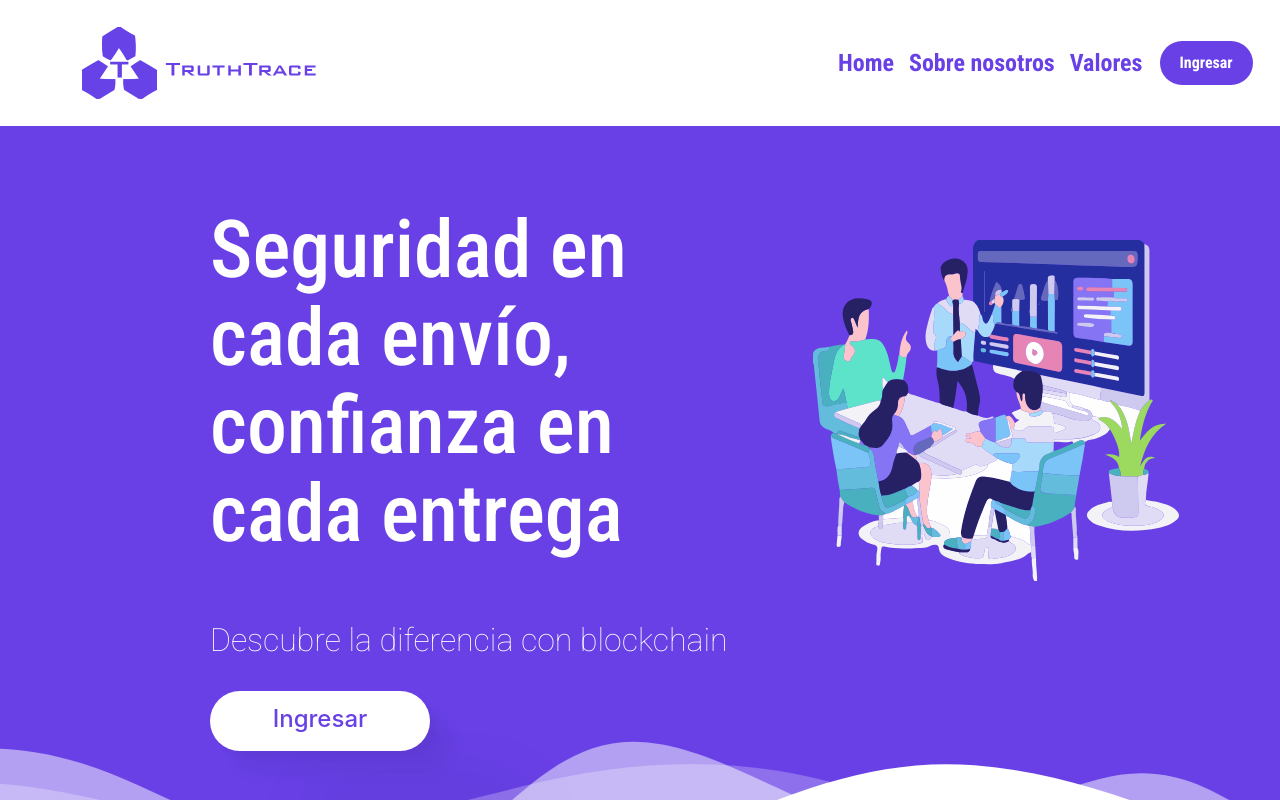
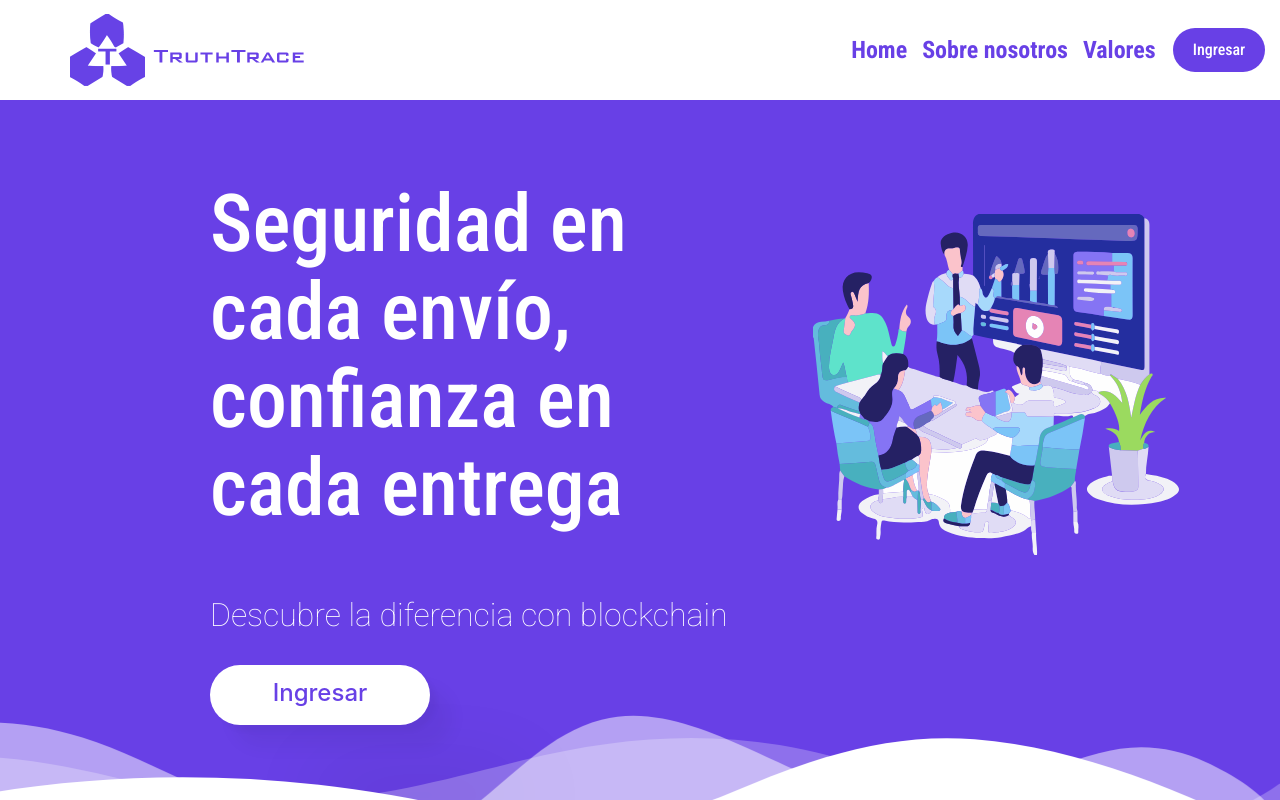
Before and after one commit to NaraHumanoUnlam/TruthTrace.Web, a React (Vite) app in the folder truthtrace-app/: page / in a window 1280 px wide. Built offline with nearby package versions, Linux system fonts and the light colour scheme; a web font is replaced by a local one.

Commit message:
Cambios a los estilos del header

```diff
--- a/truthtrace-app/src/components/header/header.css
+++ b/truthtrace-app/src/components/header/header.css
@@ -9,8 +9,7 @@
     flex-direction: row;
     justify-content: space-between;
     align-items: center;
-    padding: 1%;
-    width: 98%;
+    width: 100%;
     background: #ffffff;
     text-align: center;
     height: 100px;
@@ -70,6 +69,11 @@
     border-bottom: #6840E6 solid 4px;
   }
 
+  .button-actionheader:hover {
+    font-size: 20px;
+    transition-timing-function: linear;
+  }
+
   .button-actionheader {
     background-color: #6840E6;
     color:  white!important;
@@ -82,4 +86,12 @@
     margin: 4px 2px;
     cursor: pointer;
     border-radius: 50px;
+    transition: 250ms ease-in-out;
   }
+
+  /*
+  .header{
+    position: sticky;
+    top: 0;
+    z-index: 1000;
+  }*/
--- a/truthtrace-app/src/components/header/header.jsx
+++ b/truthtrace-app/src/components/header/header.jsx
@@ -10,7 +10,7 @@ const Header = ({ src }) => (
                 <li className="header__menu-item"><a href='#home'>Home</a></li>
                 <li className="header__menu-item"><a href='#about'>Sobre nosotros</a></li>
                 <li className="header__menu-item"><a href='#valores'>Valores</a></li>
-                <li className="header__menu-item"><Link to="/Login" className='button-actionheader'>Ingresar</Link></li>
+                <li><Link to="/Login" className='button-actionheader'>Ingresar</Link></li>
             </ul>
         </nav>
     </header>
```
